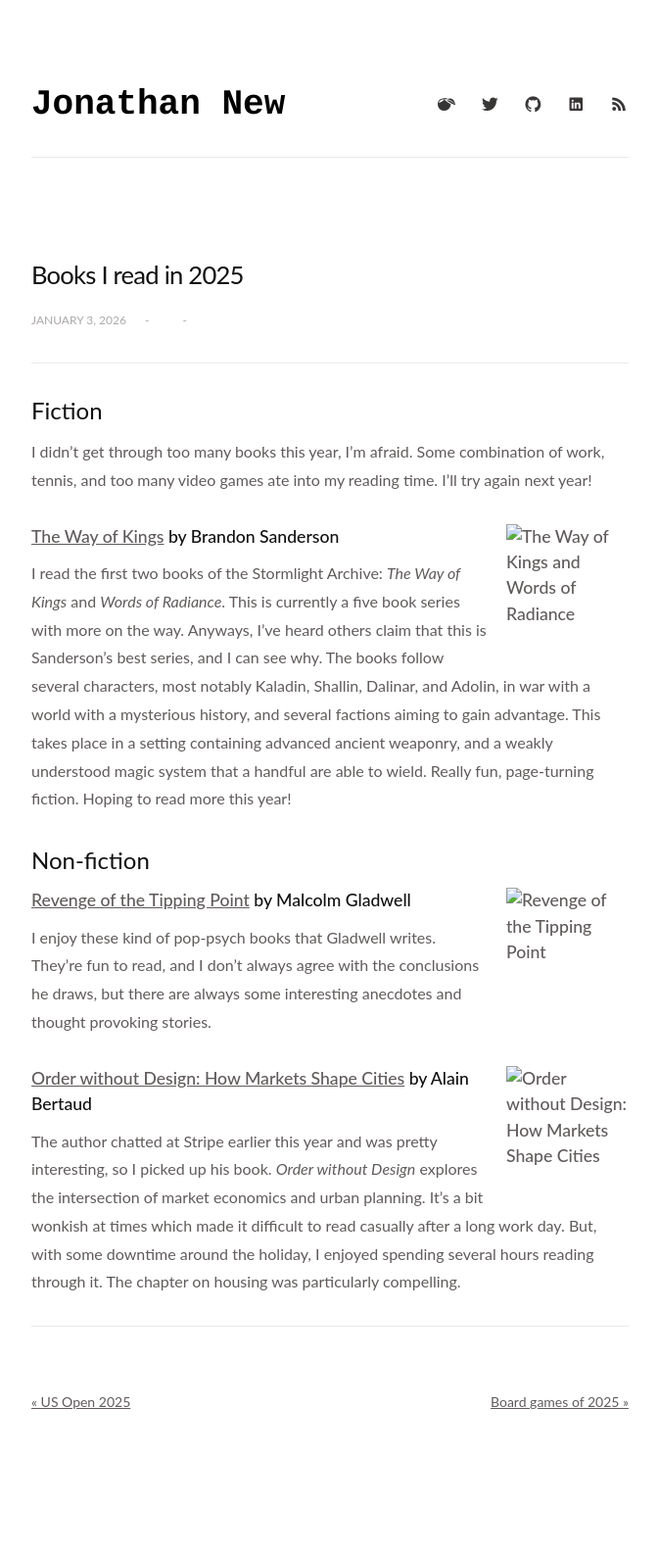
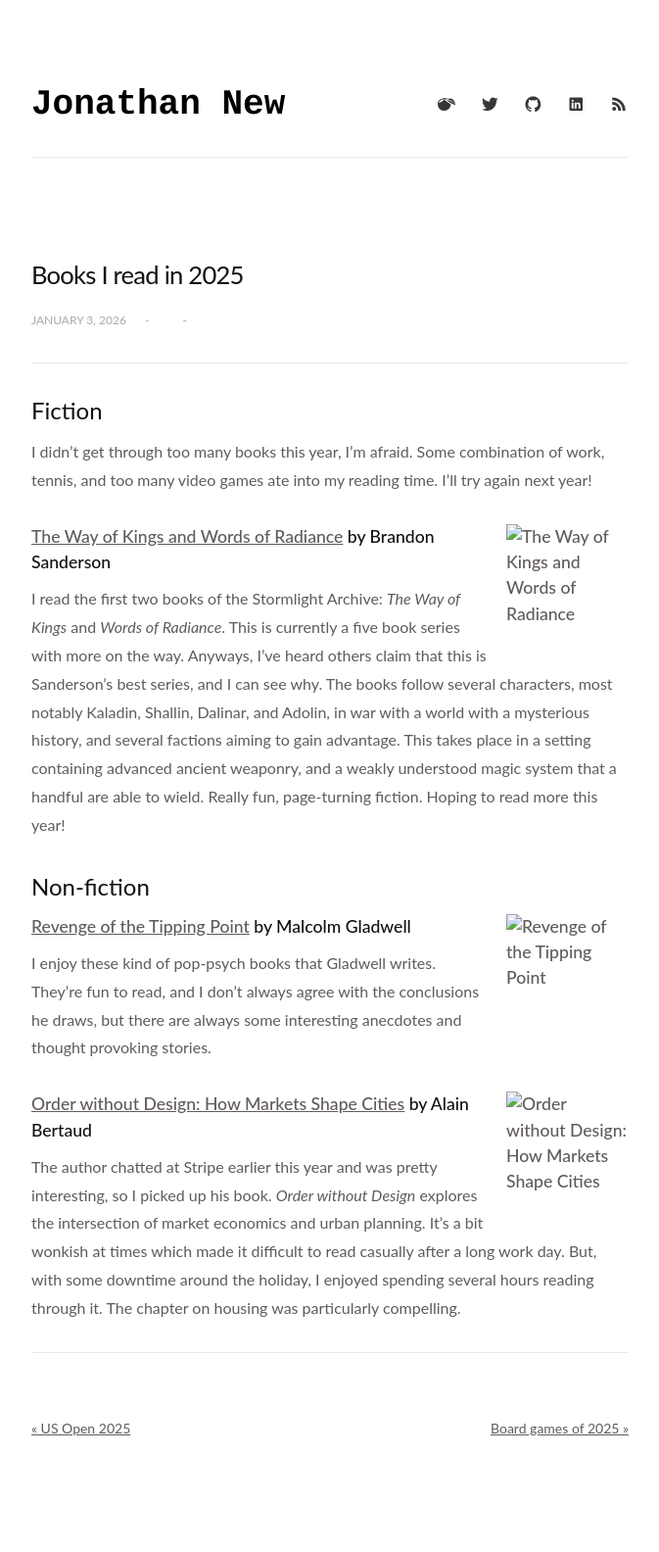
Before and after one commit to newtang/newtang.github.io, a Jekyll site: the page built from _posts/2026-01-02-books-i-read-2025.markdown, in a window 1280 px wide. Shown: the whole page at 98% size, without its empty margins (303-976 px from the left). Built offline with Jekyll 4.4.1, drawn with Linux system fonts in a browser that asks for light colours; before the commit the page ends 1557 px from its top, so only the background shows below that.

Commit message:
Another title typo

```diff
--- a/_posts/2026-01-02-books-i-read-2025.markdown
+++ b/_posts/2026-01-02-books-i-read-2025.markdown
@@ -9,7 +9,7 @@
 
 I didn't get through too many books this year, I'm afraid. Some combination of work, tennis, and too many video games ate into my reading time. I'll try again next year!
 
-#### [![The Way of Kings and Words of Radiance]({{ site.url }}/assets/books-2025/wayOfKings.jpg){: style="clear:right;margin-left:20px;float:right;width:125px"}](https://www.amazon.com/dp/0765376679/)[The Way of Kings](https://www.amazon.com/dp/0765376679/) by Brandon Sanderson
+#### [![The Way of Kings and Words of Radiance]({{ site.url }}/assets/books-2025/wayOfKings.jpg){: style="clear:right;margin-left:20px;float:right;width:125px"}](https://www.amazon.com/dp/0765376679/)[The Way of Kings and Words of Radiance](https://www.amazon.com/dp/0765376679/) by Brandon Sanderson
 
 I read the first two books of the Stormlight Archive: <em>The Way of Kings</em> and <em>Words of Radiance</em>. This is currently a five book series with more on the way. Anyways, I've heard others claim that this is Sanderson's best series, and I can see why. The books follow several characters, most notably Kaladin, Shallin, Dalinar, and Adolin, in war with a world with a mysterious history, and several factions aiming to gain advantage. This takes place in a setting containing advanced ancient weaponry, and a weakly understood magic system that a handful are able to wield. Really fun, page-turning fiction. Hoping to read more this year!
 
```
